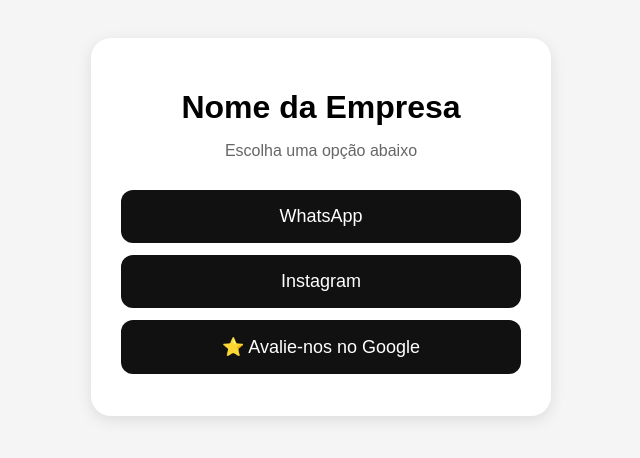
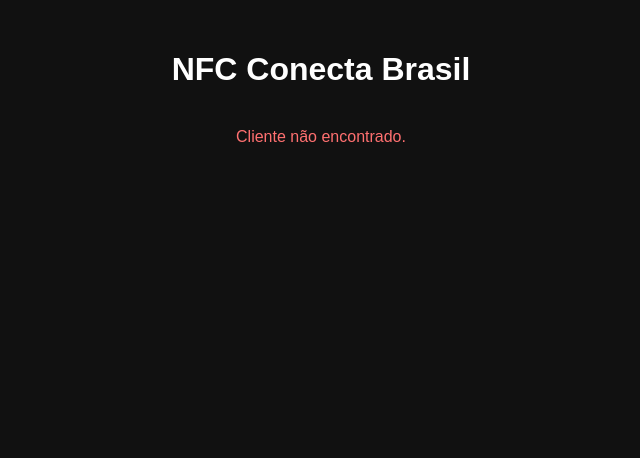
Before and after one commit to victoracotanfc/nfc-conecta-brasil, a plain HTML site: page index.html in a window 1280 px wide. Shown: the whole page, without its empty margins (319-959 px from the left). Drawn offline with Linux system fonts and the light colour scheme.

Commit message:
Update index.html

```diff
--- a/index.html
+++ b/index.html
@@ -7,39 +7,37 @@
 
   <style>
     body {
+      margin: 0;
       font-family: Arial, sans-serif;
-      background: #f5f5f5;
+      background: #111;
+      color: white;
       text-align: center;
-      padding: 30px;
+      padding: 30px 20px;
     }
 
     .container {
-      max-width: 400px;
+      max-width: 420px;
       margin: auto;
-      background: white;
-      padding: 30px;
-      border-radius: 20px;
-      box-shadow: 0 4px 15px rgba(0,0,0,0.1);
     }
 
     h1 {
-      margin-bottom: 10px;
-    }
-
-    p {
-      color: #666;
       margin-bottom: 30px;
     }
 
-    a {
+    .botao {
       display: block;
       text-decoration: none;
-      background: #111;
       color: white;
-      padding: 16px;
-      margin: 12px 0;
+      background: #222;
+      padding: 18px;
+      margin: 15px 0;
       border-radius: 12px;
       font-size: 18px;
+    }
+
+    .erro {
+      color: #ff7070;
+      margin-top: 40px;
     }
   </style>
 </head>
@@ -47,24 +45,57 @@
 <body>
 
   <div class="container">
+    <h1 id="nomeEmpresa">Carregando...</h1>
 
-    <h1>Nome da Empresa</h1>
+    <div id="botoes"></div>
 
-    <p>Escolha uma opção abaixo</p>
+    <p id="erro" class="erro"></p>
+  </div>
 
-    <a href="https://wa.me/5531999999999">
-      WhatsApp
-    </a>
+  <script src="clientes.js"></script>
 
-    <a href="https://instagram.com/">
-      Instagram
-    </a>
+  <script>
+    const parametros = new URLSearchParams(window.location.search);
+    const id = parametros.get("id");
 
-    <a href="https://google.com/">
-      ⭐ Avalie-nos no Google
-    </a>
+    const nomeEmpresa = document.getElementById("nomeEmpresa");
+    const botoes = document.getElementById("botoes");
+    const erro = document.getElementById("erro");
 
-  </div>
+    if (id && clientes[id]) {
+      const cliente = clientes[id];
+
+      nomeEmpresa.textContent = cliente.nome;
+
+      if (cliente.whatsapp) {
+        botoes.innerHTML += `
+          <a class="botao" href="${cliente.whatsapp}">
+            WhatsApp
+          </a>
+        `;
+      }
+
+      if (cliente.instagram) {
+        botoes.innerHTML += `
+          <a class="botao" href="${cliente.instagram}">
+            Instagram
+          </a>
+        `;
+      }
+
+      if (cliente.google) {
+        botoes.innerHTML += `
+          <a class="botao" href="${cliente.google}">
+            Avalie no Google
+          </a>
+        `;
+      }
+
+    } else {
+      nomeEmpresa.textContent = "NFC Conecta Brasil";
+      erro.textContent = "Cliente não encontrado.";
+    }
+  </script>
 
 </body>
 </html>
```
